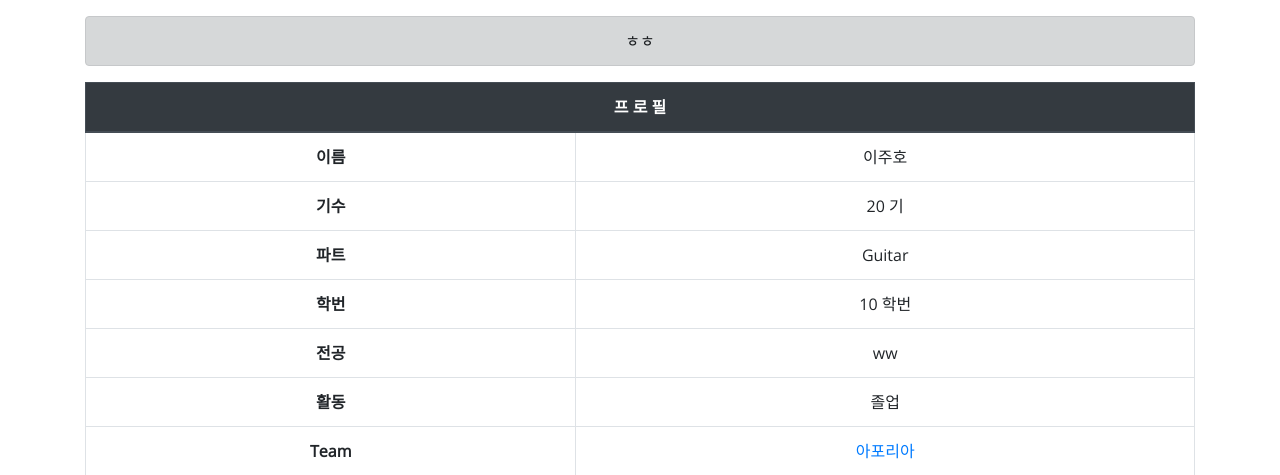
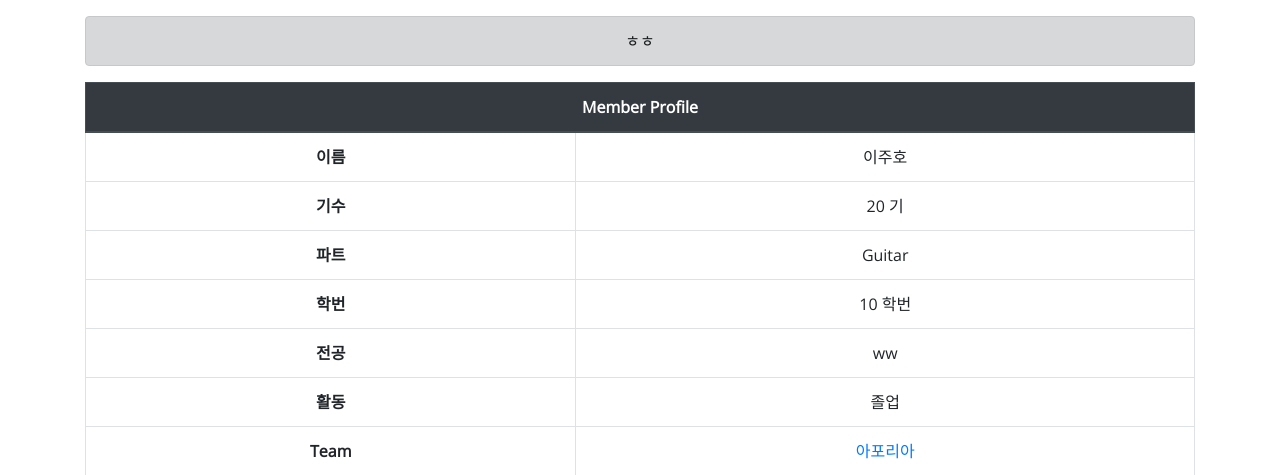
Before and after one commit to leeiopd/mudan_web, a Django app: page /members/1/detail/ in a window 1280 px wide. Shown: the part 56-531 px from the top of the page. Run offline with Django 3.2, Linux system fonts and the light colour scheme; data comes from the database, SQL or seed files in the repository; some libraries are stand-ins or nearby versions; some web fonts are replaced.

Commit message:
Videos|app 완성

```diff
--- a/members/templates/members/detail.html
+++ b/members/templates/members/detail.html
@@ -4,7 +4,7 @@
     <table class="table table-hover table-bordered text-center mt-2">
         <thead class="thead-dark">
             <tr>
-            <th scope="col" colspan="4">프 로 필</th>
+            <th scope="col" colspan="4">Member Profile</th>
             </tr>
         </thead>
         <tbody>
@@ -34,7 +34,7 @@
             </tr>
             <tr>
                 <th scope="row">Team</th>
-                <td>{% for team in member.member_videoteam.all %}<a href="">{{team.name}}</a><br>{% endfor %}</td>
+                <td>{% for team in member.member_videoteam.all %}<a href="{% url 'videos:detail' team.pk %}">{{team.name}}</a><br>{% endfor %}</td>
             </tr>
 
         </tbody>
--- a/videos/templates/videos/detail.html
+++ b/videos/templates/videos/detail.html
@@ -4,12 +4,12 @@
     <table class="table table-hover table-bordered text-center mt-2">
         <thead class="thead-dark">
             <tr>
-            <th scope="col" colspan="4">Team 정보</th>
+            <th scope="col" colspan="4">Team Profile</th>
             </tr>
         </thead>
         <tbody>
             <tr>
-                <th scope="row">name</th>
+                <th scope="row">Team name</th>
                 <td>{{ team.name }}</td>
             </tr>
             <tr>
@@ -20,7 +20,6 @@
                 <th scope="row">Video List</th>
                 <td>{% for video in videos %}<a href="{% url 'videos:watch' video.pk %}">{{video.year}}_{{video.concert}} : {{video.song_title}} - {{ video.song_band }}</a>{% if forloop.last %}{% else %}<br><br>{% endif %}{% endfor %}</td>
             </tr>
-
         </tbody>
     </table>
 </div>
```
